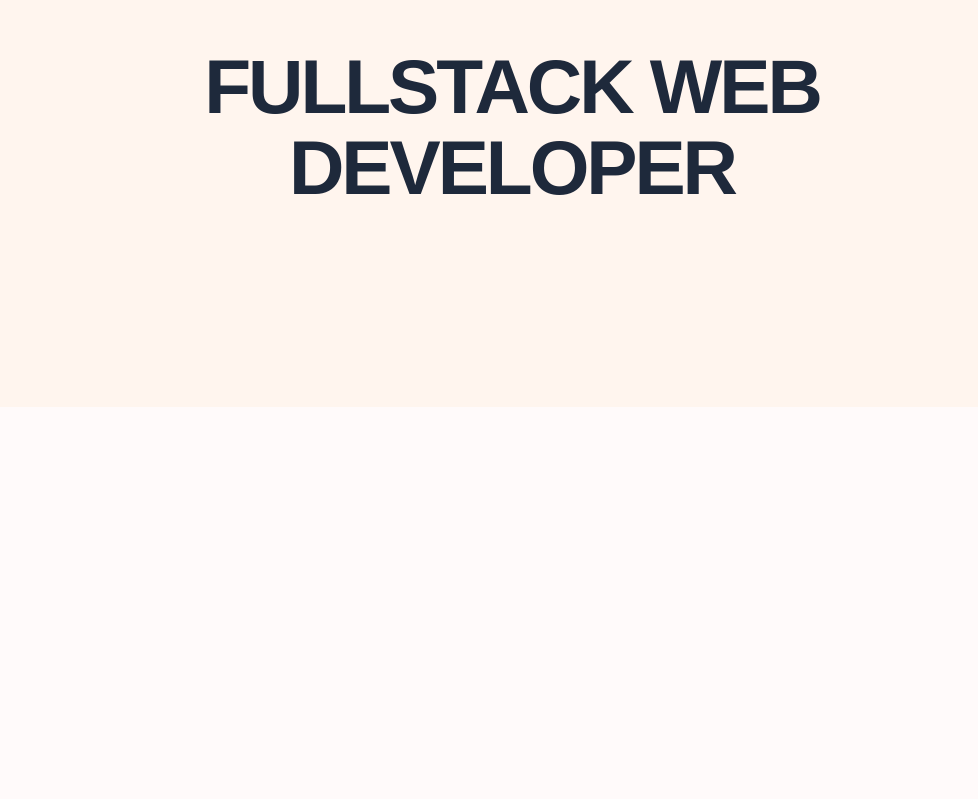
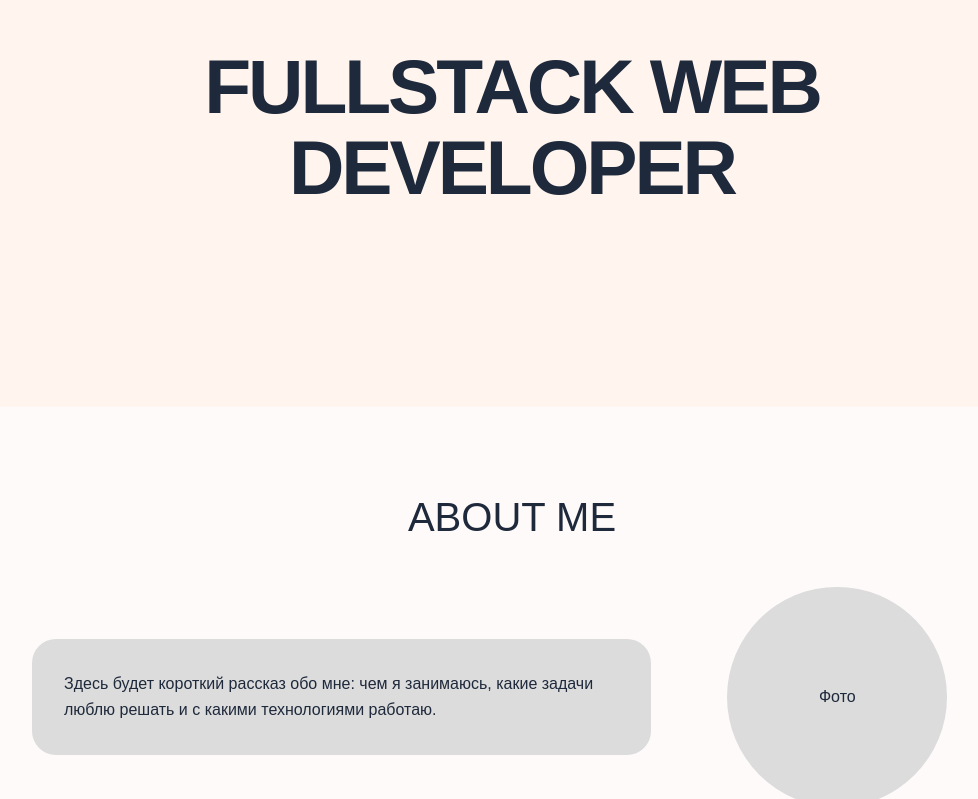
Before and after one commit to quwiier/my-portfolio-site, a Next.js app in the folder frontend/: page / in a window 1280 px wide. Shown: the part 153-952 px from the top of the page, without its empty margins (128-1106 px from the left). Before the commit the page ends 800 px from the top, so only its background shows below. Built offline with nearby package versions, Linux system fonts and the light colour scheme.

Commit message:
feat: added section about

```diff
--- a/frontend/src/app/globals.css
+++ b/frontend/src/app/globals.css
@@ -48,3 +48,57 @@ body {
   font-weight: 700;
   letter-spacing: -0.04em;
 }
+
+.about {
+  padding: 80px 20px;
+  background: var(--color-background);
+}
+
+.about__container {
+  max-width: var(--content-width);
+  margin: 0 auto;
+}
+
+.about h2 {
+  margin: 0 0 40px;
+  text-align: center;
+  font-size: 2.5rem;
+}
+
+.about__content {
+  display: grid;
+  grid-template-columns: 1.6fr 0.8fr;
+  gap: 32px;
+  align-items: center;
+}
+
+.about__text {
+  padding: 32px;
+  border-radius: 24px;
+  background: var(--color-card);
+  line-height: 1.6;
+}
+
+.about__text p {
+  margin: 0;
+}
+
+.about__photo {
+  display: grid;
+  place-items: center;
+  width: 220px;
+  aspect-ratio: 1;
+  border-radius: 50%;
+  background: var(--color-card);
+  justify-self: center;
+}
+
+@media (max-width: 640px) {
+  .about__content {
+    grid-template-columns: 1fr;
+  }
+
+  .about__photo {
+    order: -1;
+  }
+}
--- a/frontend/src/app/page.tsx
+++ b/frontend/src/app/page.tsx
@@ -12,6 +12,24 @@ export default function Home() {
           </h1>
         </div>
       </section>
+      <section className="about">
+        <div className="about__container">
+          <h2>ABOUT ME</h2>
+
+          <div className="about__content">
+            <div className="about__text">
+              <p>
+                Здесь будет короткий рассказ обо мне: чем я занимаюсь,
+                какие задачи люблю решать и с какими технологиями работаю.
+              </p>
+            </div>
+
+            <div className="about__photo" role="img" aria-label="Место для фотографии">
+              Фото
+            </div>
+          </div>
+        </div>
+      </section>
     </main>
   );
 }
```
